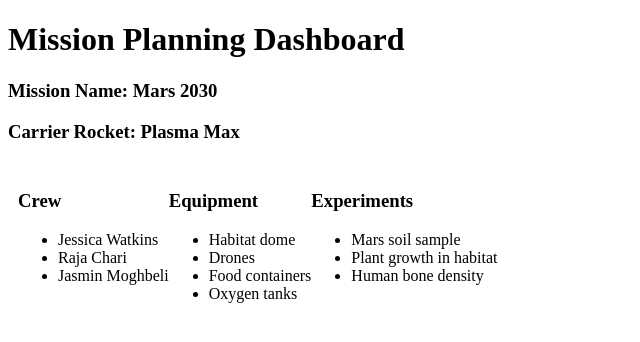
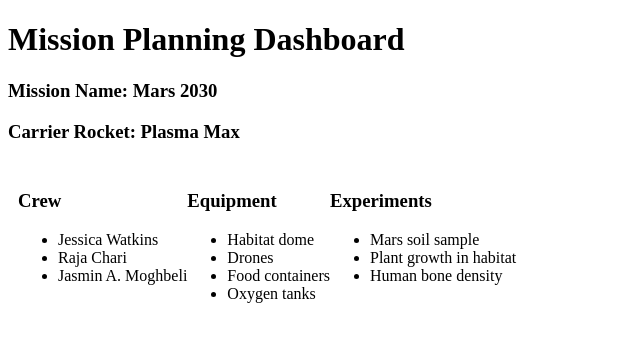
Before and after one commit to LaunchCodeEducation/angular-lc101-mission-planner, an Angular app: page / in a window 1280 px wide. Shown: the top 342 px of the page, without its empty margins (0-640 px from the left). Built offline with nearby package versions, Linux system fonts and the light colour scheme.

Commit message:
Update crew.component.html

```diff
--- a/src/app/crew/crew.component.html
+++ b/src/app/crew/crew.component.html
@@ -2,5 +2,5 @@
 <ul>
   <li>Jessica Watkins</li>
   <li>Raja Chari</li>
-  <li>Jasmin Moghbeli</li>
+  <li>Jasmin A. Moghbeli</li>
 </ul>
```
